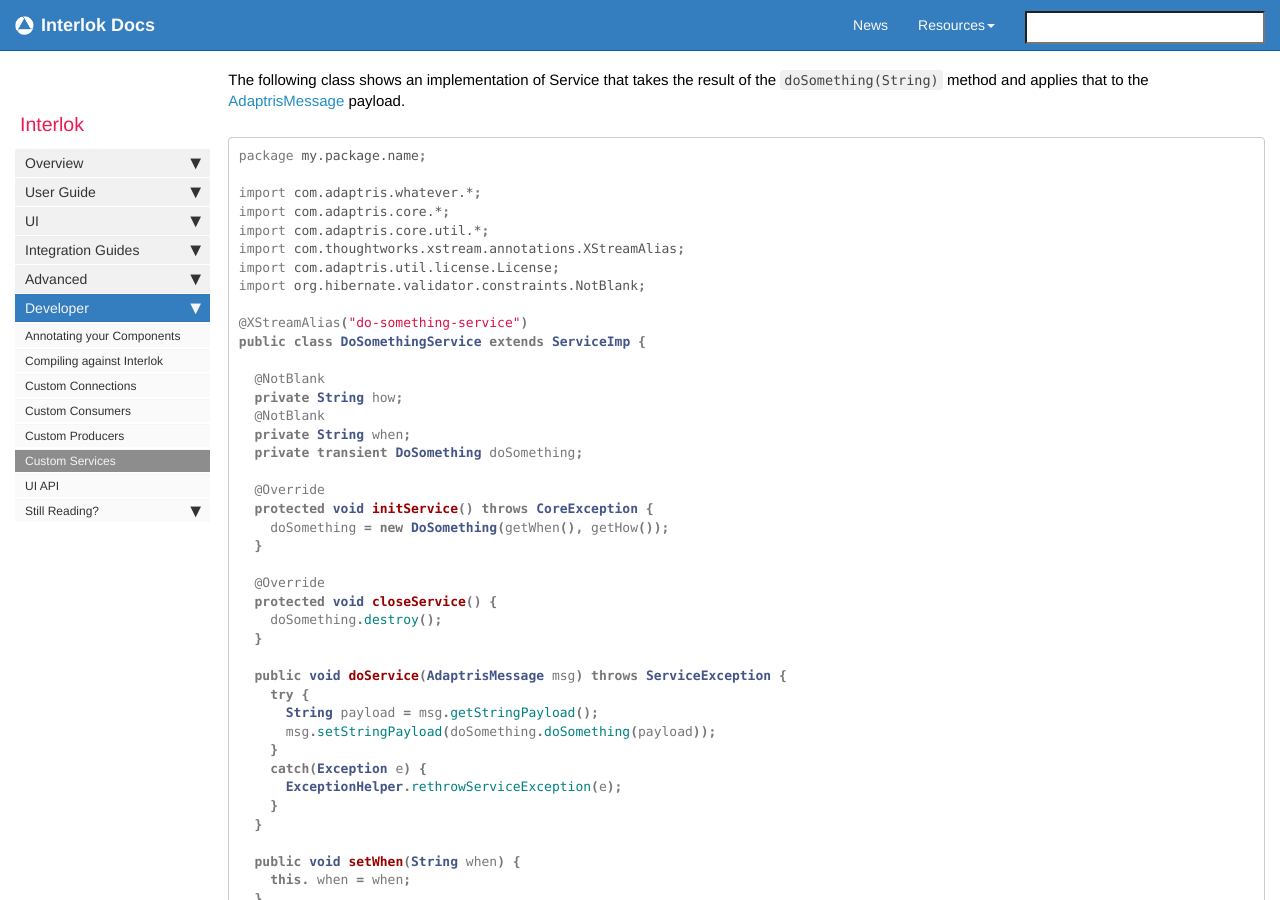
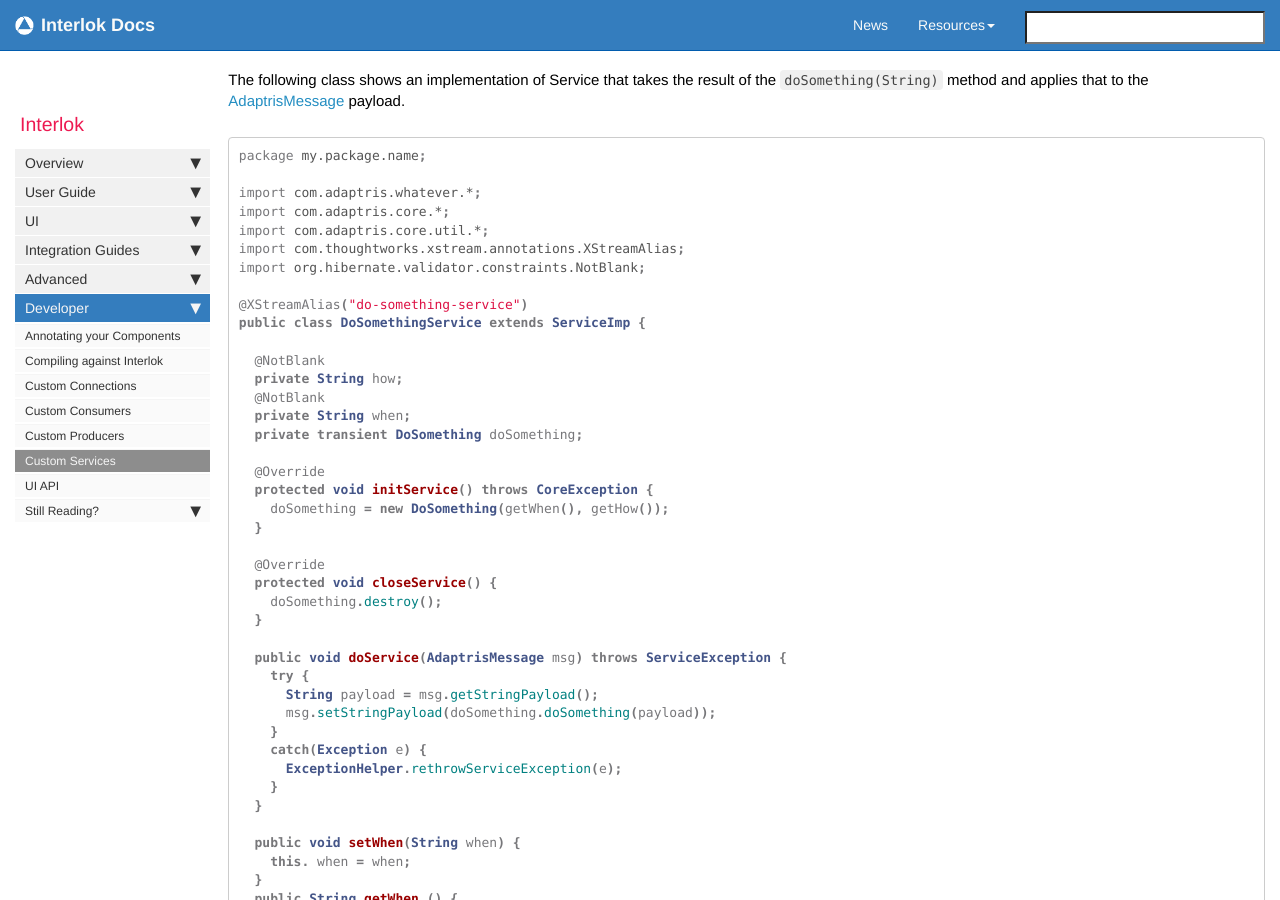
Before and after one commit to adaptris/interlok-docs-legacy, a Jekyll site: the page built from pages/developer/developer-services.md, in a window 1280 px wide and 900 px high, scrolled down 844 px. Built offline with Jekyll 4.4.1, drawn with Linux system fonts in a browser that asks for light colours; nearby versions of some CDN libraries; comment, search, counter and statistics services are not loaded.

Commit message:
Removed reference to license.

```diff
--- a/pages/developer/developer-services.md
+++ b/pages/developer/developer-services.md
@@ -38,7 +38,6 @@ import com.adaptris.whatever.*;
 import com.adaptris.core.*;
 import com.adaptris.core.util.*;
 import com.thoughtworks.xstream.annotations.XStreamAlias;
-import com.adaptris.util.license.License;
 import org.hibernate.validator.constraints.NotBlank;
 
 @XStreamAlias("do-something-service")
```
